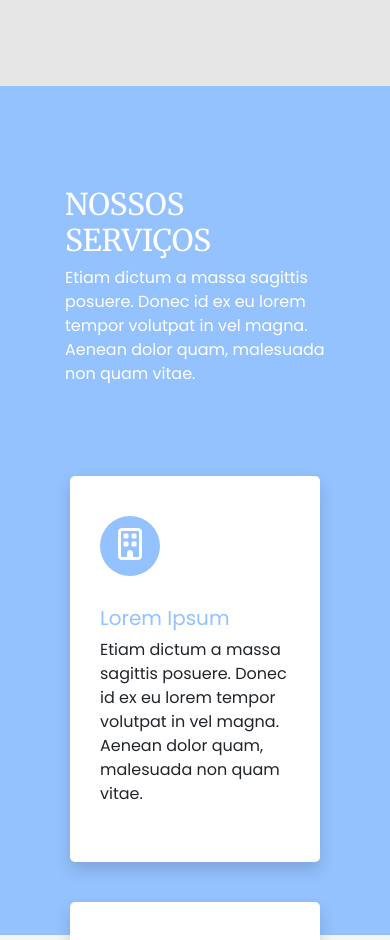
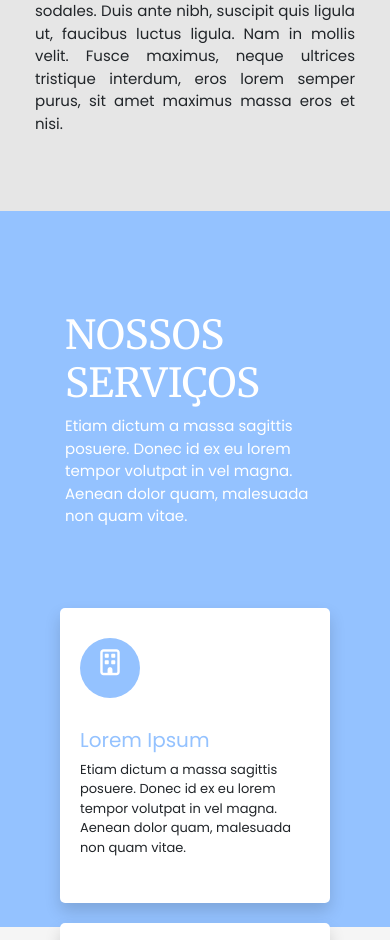
Before and after one commit to victoriaero/Solucoes, a React (Create React App) app in the folder site/: page / in a window 390 px wide. Shown: the part 1054-1994 px from the top of the page. Built offline with nearby package versions, Linux system fonts and the light colour scheme.

Commit message:
modified:   site/.gitignore 	modified:   site/src/components/header/index.js 	modified:   site/src/views/home/index.css

```diff
--- a/site/src/components/header/index.js
+++ b/site/src/components/header/index.js
@@ -46,9 +46,8 @@ class Header extends React.Component {
                         <div className="container">
                             <nav className="navbar navbar-expand-lg">
                                 <a className="navbar-brand" href="#">Soluções de Maria</a>
-                                {/* <button className="navbar-toggler" type="button" data-toggle="collapse" data-target="#conteudoNavbarSuportado" aria-controls="conteudoNavbarSuportado" aria-expanded="false" aria-label="Alterna navegação"><span className="navbar-toggler-icon"></span></button> */}
                             </nav>
-                            <nav className="navbar navbar-expand-mg justify-content-end">
+                            <nav className="navbar navbar-expand-lg justify-content-end d-none d-sm-block">
                                 <div className="collapse navbar-collapse">
                                 <ul className="navbar-nav mr-auto">
                                     <li className="nav-item">
--- a/site/src/views/home/index.css
+++ b/site/src/views/home/index.css
@@ -129,7 +129,7 @@
 }
 
 .contato-box {
-  padding: 30px 0px 50px 0px;
+  padding: 30px 50px 50px 0px;
 }
 
 .redes-box {
@@ -158,7 +158,7 @@
 }
 
 
-@media screen and (max-width: 425px) {
+@media screen and (max-width: 760px) {
   .title {
     font-size: 30px;
   }
@@ -171,18 +171,64 @@
     padding: 30px 0px 30px 0px;
   }
 
+  .bg-servicos {
+    padding: 100px 50px 50px 50px;
+    background: linear-gradient(to bottom, #94c2ff 0%,#94c2ff 50%,#000000 50%,#f5f5f5 50%,#f5f5f5 100%);
+  }
+
+  .texto-servicos {
+    color: #fff;
+    margin-bottom: 70px;
+    font-size: 15px;
+  }
+
+  .servico {
+    padding: 10px;
+    align-content: center;
+  }
+
+  .servico-box {
+    border-radius: 5px;
+    background-color: #fff;
+    color: #212529;
+    padding: 30px 20px;
+    font-size: 13px;
+  }
+
+  .texto-servico {
+    text-align: left;
+  }
+
+  .icone-round {
+    width: 60px;
+    height: 60px;
+    border-radius: 50%;
+    background-color: #94c2ff;
+    color: #fff;
+    text-align: center;
+    padding: 12px 0px 0px 0px;
+    margin-bottom: 30px;
+  }
+
   .contato {
     text-align: center;
     background-color: #f5f5f5;
     padding: 50px 10px 50px 10px;
   }
 
+  .contato-box {
+    padding: 30px 0px 50px 0px;
+    text-align: center;
+  }
+
   .icones {
-    padding: 10px 10px 10px 0px;
-    position: absolute;
-	  left: 50%;
-	  top: 50%
+    display: inline-block;
+    padding: 0px 0px 0px 0px;
+  }
 
+  .icone-redes {
+    margin: 10px;
+    color: #212529;
   }
 
   .frm-box {
@@ -193,3 +239,47 @@
   }
 
 }
+
+@media screen and (max-width: 1200px) {
+
+  .title {
+    font-size: 40px;
+  }
+
+  .sobre-txt {
+    padding: 10px 0px 10px 0px;
+    font-size: 15px;
+  }
+
+  .img-sobre {
+    padding: 10px 0px 10px 0px;
+  }
+
+  .bg-servicos {
+    padding: 100px 50px 100px 50px;
+  }
+
+  .servico {
+    padding: 10px;
+    align-content: center;
+  }
+
+  .servico-box {
+    border-radius: 5px;
+    background-color: #fff;
+    color: #212529;
+    padding: 30px 20px;
+    font-size: 13px;
+  }
+
+  .icones {
+    display: inline-block;
+    padding: 0px 0px 0px 0px;
+  }
+
+  .icone-redes {
+    margin-right: 30px;
+    color: #212529;
+  }
+
+}
```
Also changed, not shown: 1 other file (tests, documents, lock files or other folders).
